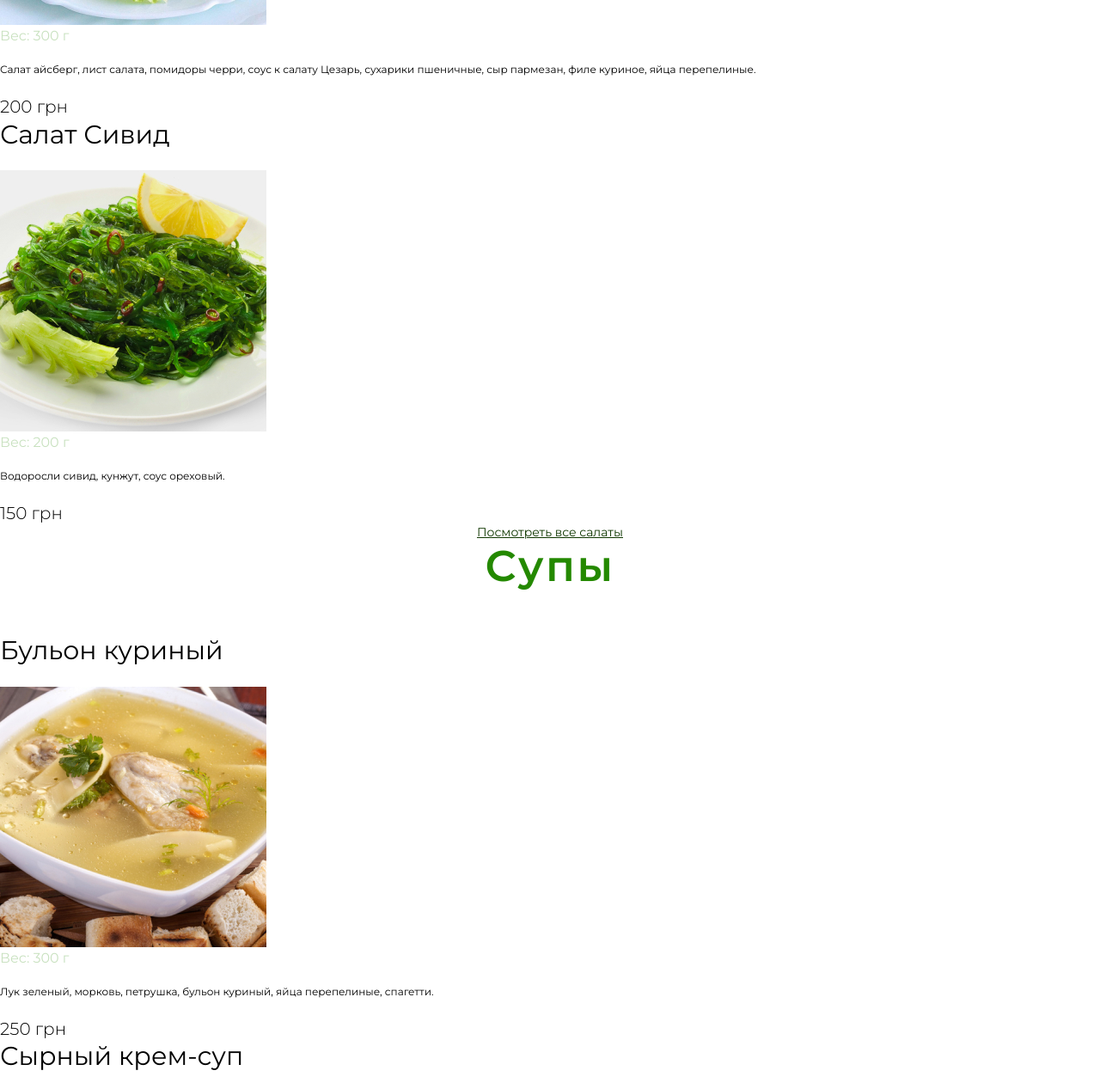
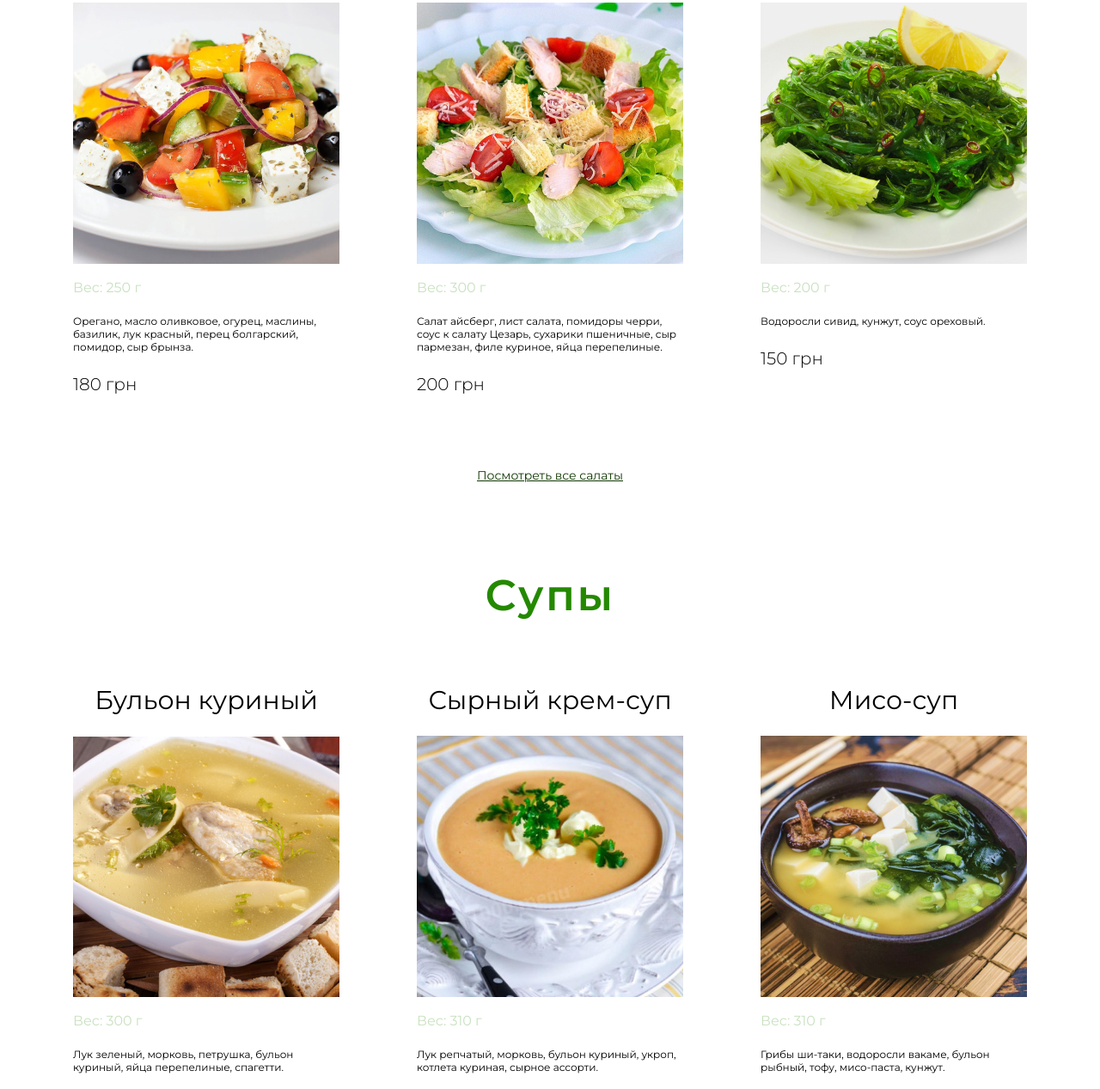
Before and after one commit to aleksey-prokopchuk/hw-7, a plain HTML site: page index.html in a window 1280 px wide. Shown: the part 1064-2331 px from the top of the page at 86% size. Drawn offline with nearby package versions, Linux system fonts and the light colour scheme.

Commit message:
Оформляю карточки

```diff
--- a/css/styles.css
+++ b/css/styles.css
@@ -22,11 +22,21 @@ ul {
   margin-top: 0;
   margin-bottom: 0;
 }
+img {
+  display: block;
+}
 
 /* Список без маркеров */
 .list-no-marker {
   list-style: none;
   padding-left: 0;
+}
+
+.container {
+  padding-left: 15px;
+  padding-right: 15px;
+  margin-left: auto;
+  margin-right: auto;
 }
 
 body {
@@ -74,6 +84,7 @@ header .button {
   cursor: pointer;
 
   padding: 14px 35px;
+  margin-left: 150px;
 }
 
 header .button:hover,
@@ -81,7 +92,37 @@ header .button:focus {
   background-color: var(--green-color);
 }
 
+header .container {
+  display: flex;
+  align-items: center;
+  justify-content: space-between;
+
+  padding-top: 60px;
+}
+
+header .wrapper {
+  display: flex;
+  align-items: center;
+}
+
+/* Герой */
+.hero {
+  height: 708px;
+  text-align: center;
+  background-image: url(../images/hero.jpg);
+  background-position: center;
+  background-repeat: no-repeat;
+  /* background-size: cover; */
+}
+
 /* Секция салаты */
+
+.salads .container,
+.soups .container,
+.sushi .container,
+.stock .container {
+  padding: 50px 0;
+}
 
 .title {
   font-family: var(--main-font);
@@ -96,6 +137,19 @@ header .button:focus {
   margin-bottom: 50px;
 }
 
+.item-card {
+  width: 370px;
+  padding: 24px 30px;
+}
+
+.item-card:not(:last-child) {
+  margin-right: 30px;
+}
+
+.img-card {
+  margin-bottom: 18px;
+}
+
 .subtitle {
   font-family: var(--main-font);
   font-weight: 400;
@@ -104,6 +158,7 @@ header .button:focus {
   color: var(--main-txt-color);
 
   margin-bottom: 22px;
+  text-align: center;
 }
 
 .portion {
@@ -117,11 +172,6 @@ header .button:focus {
 }
 
 .description {
-  /* font-family: var(--main-font);
-  font-weight: 400;
-  font-size: 12px;
-  line-height: 15px;
-  color: var(--main-txt-color); */
   margin-bottom: 22px;
 }
 
@@ -137,6 +187,13 @@ header .button:focus {
   color: #000000;
 }
 
+.list-card {
+  display: flex;
+  justify-content: center;
+
+  margin-bottom: 60px;
+}
+
 .full-list {
   display: block;
   font-family: var(--main-font);
@@ -147,6 +204,14 @@ header .button:focus {
   color: var(--dark-green-color);
   text-align: center;
 }
+
+/* Супы */
+
+.soups .item {
+  width: 370px;
+}
+
+/* Акции */
 
 .stock .subtitle {
   font-family: var(--main-font);
@@ -159,7 +224,6 @@ header .button:focus {
   margin-bottom: 35px;
 }
 
-/* Акции */
 .stock .description {
   font-family: var(--main-font);
   font-weight: 300;
@@ -168,6 +232,9 @@ header .button:focus {
   letter-spacing: 0.05em;
 
   margin-bottom: 45px;
+}
+
+.stock .list {
 }
 
 /* О нас */
--- a/index.html
+++ b/index.html
@@ -21,9 +21,11 @@
     <!-- Шапка -->
     <header>
       <!-- Верхняя линия -->
+      <div class="container">
         <a href="">
           <img class="logo" src="./images/logo.svg" alt="Healthiest" width="181" height="55" />
         </a>
+        <div class="wrapper">
           <ul class="list list-no-marker">
             <li class="item">
               <a class="link link-no-dekor" href="tel:+380951245063">+380 95 124 50 63</a>
@@ -33,21 +35,29 @@
             </li>
           </ul>
           <button class="button">Login</button>
-
+        </div>
+      </div>
+    </header>
+    <main>
       <!-- Герой -->
       <section class="hero">
         <h1 hidden>Healthiest</h1>
         <!-- <img src="./images/hero.jpg" alt="" /> -->
       </section>
-    </header>
-    <main>
       <!-- Салаты -->
       <section class="salads">
+        <div class="container">
           <h2 class="title">Салаты</h2>
-        <ul class="list list-no-marker">
-          <li class="item">
+          <ul class="list list-card list-no-marker">
+            <li class="item item-card">
               <h3 class="subtitle">Салат Греческий</h3>
-            <img src="./images/greek-salad.jpg" alt="Салат Греческий" width="310" height="304" />
+              <img
+                class="img-card"
+                src="./images/greek-salad.jpg"
+                alt="Салат Греческий"
+                width="310"
+                height="304"
+              />
               <p class="portion">Вес: 250 г</p>
               <p class="description">
                 Орегано, масло оливковое, огурец, маслины, базилик, лук красный, перец болгарский,
@@ -55,51 +65,65 @@
               </p>
               <p class="price">180 грн</p>
             </li>
-          <li class="item">
+            <li class="item item-card">
               <h3 class="subtitle">Салат Цезарь</h3>
-            <img src="./images/caesar-salad.jpg" alt="Салат Цезарь" width="310" height="304" />
+              <img
+                class="img-card"
+                src="./images/caesar-salad.jpg"
+                alt="Салат Цезарь"
+                width="310"
+                height="304"
+              />
               <p class="portion">Вес: 300 г</p>
               <p class="description">
-              Салат айсберг, лист салата, помидоры черри, соус к салату Цезарь, сухарики пшеничные,
-              сыр пармезан, филе куриное, яйца перепелиные.
+                Салат айсберг, лист салата, помидоры черри, соус к салату Цезарь, сухарики
+                пшеничные, сыр пармезан, филе куриное, яйца перепелиные.
               </p>
               <p class="price">200 грн</p>
             </li>
-          <li class="item">
+            <li class="item item-card">
               <h3 class="subtitle">Салат Сивид</h3>
-            <img src="./images/seaweed-salad.jpg" alt="Салат Сивид" width="310" height="304" />
+              <img
+                class="img-card"
+                src="./images/seaweed-salad.jpg"
+                alt="Салат Сивид"
+                width="310"
+                height="304"
+              />
               <p class="portion">Вес: 200 г</p>
               <p class="description">Водоросли сивид, кунжут, соус ореховый.</p>
               <p class="price">150 грн</p>
             </li>
           </ul>
           <a class="full-list link-no-dekor" href="">Посмотреть все салаты</a>
+        </div>
       </section>
       <!-- Супы -->
       <section class="soups">
+        <div class="container">
           <h2 class="title">Супы</h2>
-        <ul class="list list-no-marker">
-          <li class="item">
+          <ul class="list list-card list-no-marker">
+            <li class="item item-card">
               <h3 class="subtitle">Бульон куриный</h3>
-            <img src="./images/chicken-broth.jpg" alt="Бульон куриный" />
+              <img class="img-card" src="./images/chicken-broth.jpg" alt="Бульон куриный" />
               <p class="portion">Вес: 300 г</p>
               <p class="description">
                 Лук зеленый, морковь, петрушка, бульон куриный, яйца перепелиные, спагетти.
               </p>
               <p class="price">250 грн</p>
             </li>
-          <li class="item">
+            <li class="item item-card">
               <h3 class="subtitle">Сырный крем-суп</h3>
-            <img src="./images/cheese-cream-soup.jpg" alt="Сырный крем-суп" />
+              <img class="img-card" src="./images/cheese-cream-soup.jpg" alt="Сырный крем-суп" />
               <p class="portion">Вес: 310 г</p>
               <p class="description">
                 Лук репчатый, морковь, бульон куриный, укроп, котлета куриная, сырное ассорти.
               </p>
               <p class="price">280 грн</p>
             </li>
-          <li class="item">
+            <li class="item item-card">
               <h3 class="subtitle">Мисо-суп</h3>
-            <img src="./images/miso-soup.jpg" alt="Мисо-суп" />
+              <img class="img-card" src="./images/miso-soup.jpg" alt="Мисо-суп" />
               <p class="portion">Вес: 310 г</p>
               <p class="description">
                 Грибы ши-таки, водоросли вакаме, бульон рыбный, тофу, мисо-паста, кунжут.
@@ -108,31 +132,33 @@
             </li>
           </ul>
           <a class="full-list link-no-dekor" href="">Посмотреть все супы</a>
+        </div>
       </section>
       <!-- Суши -->
-      <section class="">
+      <section class="sushi">
+        <div class="container">
           <h2 class="title">Суши</h2>
-        <ul class="list list-no-marker">
-          <li>
+          <ul class="list list-card list-no-marker">
+            <li class="item item-card">
               <h3 class="subtitle">Унаги рору</h3>
-            <img src="./images/unagi-roru.jpg" alt="Унаги рору" />
+              <img class="img-card" src="./images/unagi-roru.jpg" alt="Унаги рору" />
               <p class="portion">Вес: 350 г</p>
               <p class="description">Рис для суши, угорь, огурец, соус унаги, васаби, кунжут.</p>
               <p class="price">200 грн</p>
             </li>
-          <li>
+            <li class="item item-card">
               <h3 class="subtitle">Royal roll</h3>
-            <img src="./images/royal-roll.jpg" alt="Royal roll" />
+              <img class="img-card" src="./images/royal-roll.jpg" alt="Royal roll" />
               <p class="portion">Вес: 300 г</p>
               <p class="description">
-              Лосось, рис для суши, угорь, сыр сливочный, авокадо, совый соус, лимон, укроп, васаби,
-              чили перец, икра.
+                Лосось, рис для суши, угорь, сыр сливочный, авокадо, совый соус, лимон, укроп,
+                васаби, чили перец, икра.
               </p>
               <p class="price">280 грн</p>
             </li>
-          <li>
-            <h3 class="subtitle">Унаги Филадельфия</h3>
-            <img src="./images/unagi-roru.jpg" alt="Унаги Филадельфия" />
+            <li class="item item-card">
+              <h3 class="subtitle">Филадельфия</h3>
+              <img class="img-card" src="./images/unagi-roru.jpg" alt="Унаги Филадельфия" />
               <p class="portion">Вес: 320 г</p>
               <p class="description">
                 Рис для суши, сыр сливочный, угорь, лосось, авокадо, яйцо, икра, васаби.
@@ -141,9 +167,11 @@
             </li>
           </ul>
           <a class="full-list link-no-dekor" href="">Посмотреть все сеты</a>
+        </div>
       </section>
       <!-- Акции -->
       <section class="stock">
+        <div class="container">
           <h2 class="title">Акции</h2>
           <ul class="list list-no-marker">
             <li>
@@ -163,6 +191,7 @@
             </li>
           </ul>
           <a class="full-list link-no-dekor" href="">Посмотреть все акции</a>
+        </div>
       </section>
       <!-- О нас -->
       <section class="about">
```
Also changed, not shown: images/hero.jpg. Lines whose indentation alone changed are shown as unchanged.
